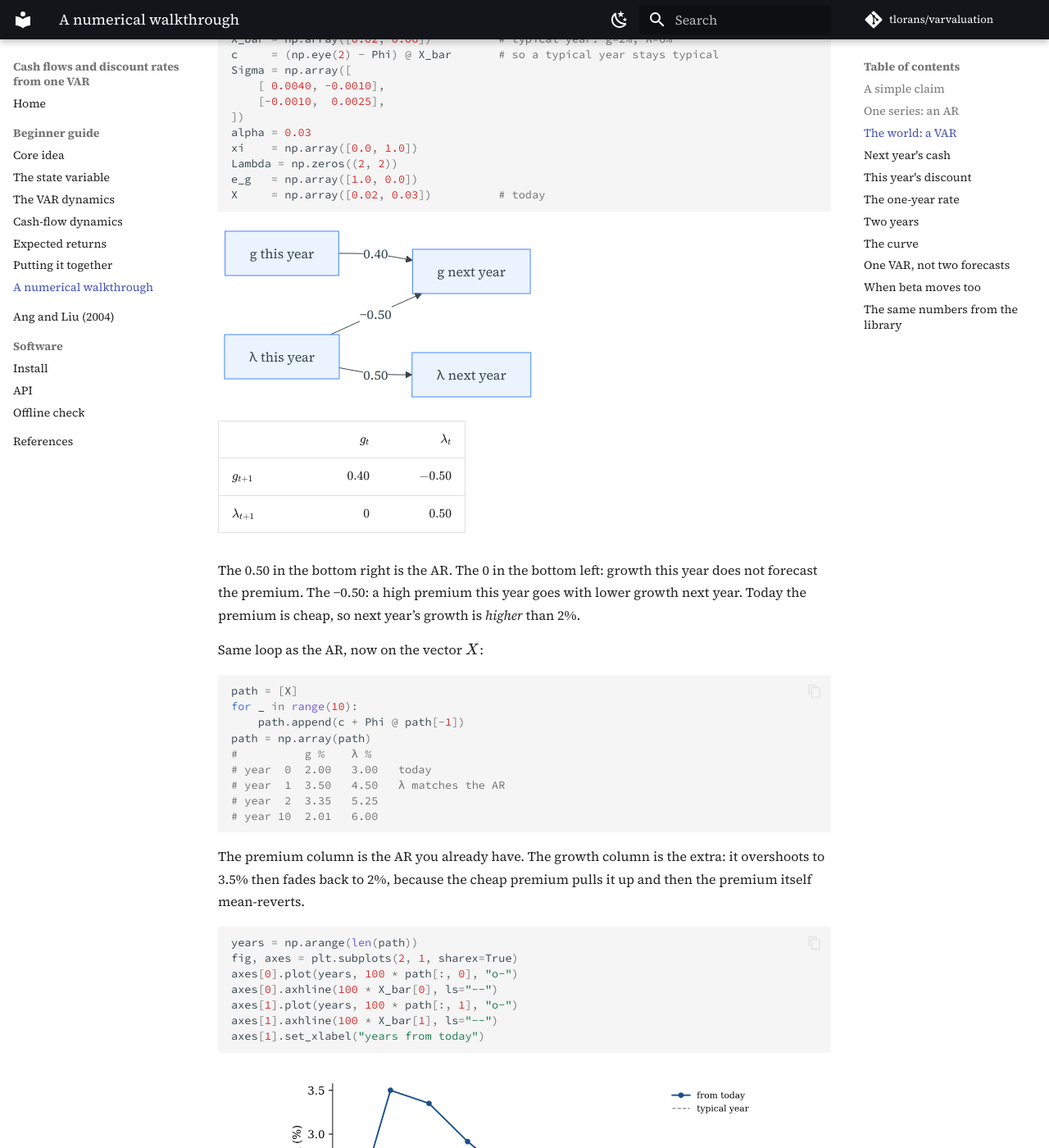
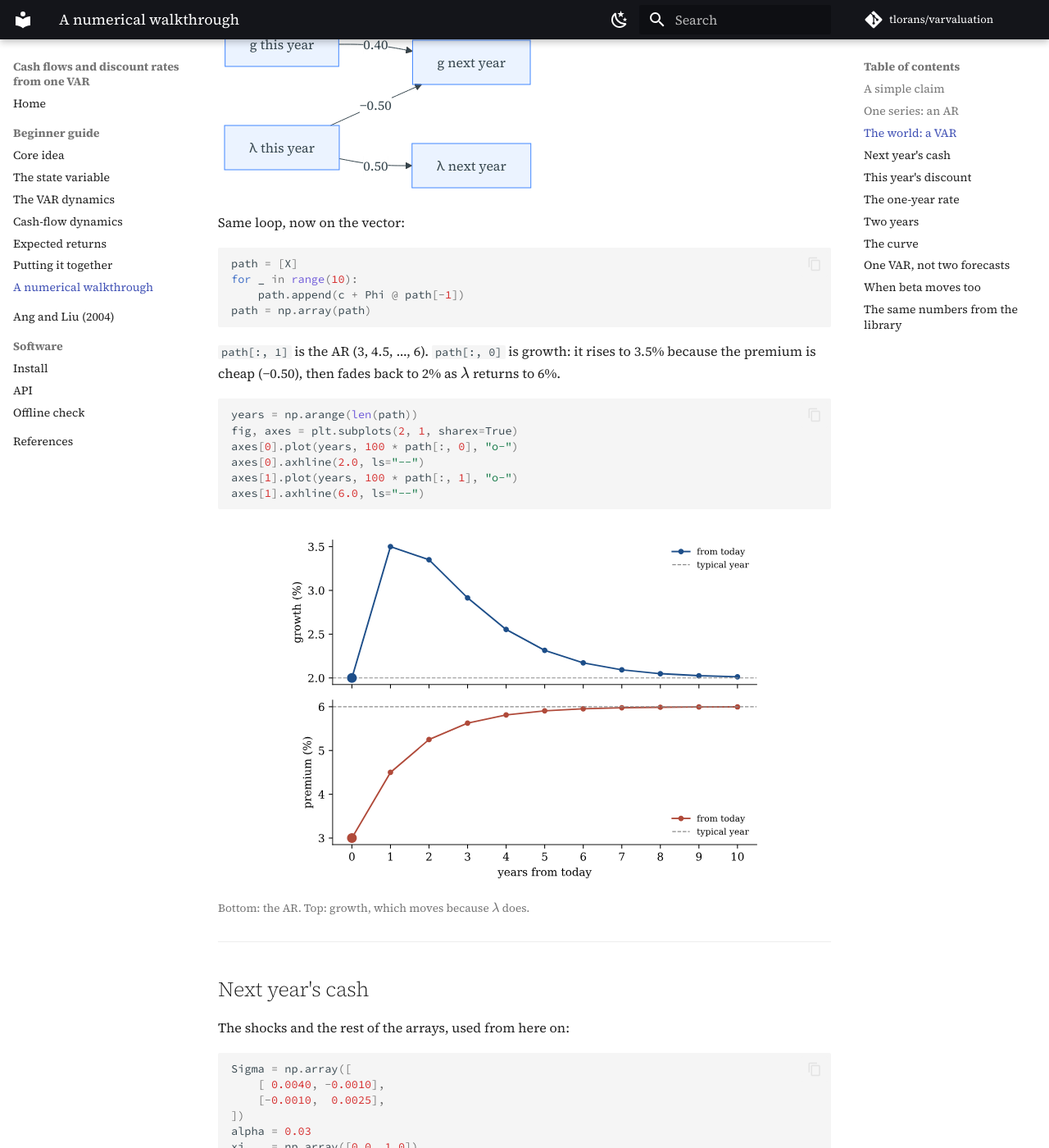
Before and after one commit to tlorans/varvaluation, an MkDocs documentation site: the page built from docs/guide/numerical.md, in a window 1280 px wide and 1400 px high, scrolled down 2178 px. Shown: the whole window at 82% size. Built offline with MkDocs 1.6.1 and Material for MkDocs 9.7.7, drawn with Linux system fonts in a browser that asks for light colours; comment, search, counter and statistics services are not loaded; some of the changed text lies outside the part shown.

Commit message:
docs: keep the VAR as the world X, not a second dump of the AR

````diff
--- a/docs/guide/numerical.md
+++ b/docs/guide/numerical.md
@@ -61,30 +61,18 @@ plt.xlabel("years from today")
 
 ## The world: a VAR
 
-Growth has a next year too, and it depends on the premium. The state of the world is the pair
+Growth has a next year too, and it depends on the premium. The state of the world is the pair \(X_t = (g_t,\lambda_t)\). Two ARs that share lags: a VAR.
 
-$$
-X_t = \begin{pmatrix} g_t \\ \lambda_t \end{pmatrix}.
-$$
-
-Two ARs that share each other’s lag are a vector autoregression (VAR). The second row is the AR you just ran. The first row is new: next year’s growth also sees this year’s premium.
+The second equation is the AR you just ran. The first is new: next year’s growth also sees this year’s premium.
 
 ```python
 Phi = np.array([
-    [ 0.40, -0.50],
-    [ 0.00,  0.50],
+    [ 0.40, -0.50],   # g next year
+    [ 0.00,  0.50],   # λ next year  (the AR)
 ])
-X_bar = np.array([0.02, 0.06])          # typical year: g=2%, λ=6%
-c     = (np.eye(2) - Phi) @ X_bar       # so a typical year stays typical
-Sigma = np.array([
-    [ 0.0040, -0.0010],
-    [-0.0010,  0.0025],
-])
-alpha = 0.03
-xi    = np.array([0.0, 1.0])
-Lambda = np.zeros((2, 2))
-e_g   = np.array([1.0, 0.0])
-X     = np.array([0.02, 0.03])          # today
+X_bar = np.array([0.02, 0.06])
+c     = (np.eye(2) - Phi) @ X_bar
+X     = np.array([0.02, 0.03])
 ```
 
 ```mermaid
@@ -94,45 +82,45 @@ flowchart LR
   lam -->|"−0.50"| g2
 ```
 
-| | \(g_t\) | \(\lambda_t\) |
-|---|---:|---:|
-| \(g_{t+1}\) | \(0.40\) | \(-0.50\) |
-| \(\lambda_{t+1}\) | \(0\) | \(0.50\) |
-
-The 0.50 in the bottom right is the AR. The 0 in the bottom left: growth this year does not forecast the premium. The −0.50: a high premium this year goes with lower growth next year. Today the premium is cheap, so next year’s growth is *higher* than 2%.
-
-Same loop as the AR, now on the vector \(X\):
+Same loop, now on the vector:
 
 ```python
 path = [X]
 for _ in range(10):
     path.append(c + Phi @ path[-1])
 path = np.array(path)
-#          g %    λ %
-# year  0  2.00   3.00   today
-# year  1  3.50   4.50   λ matches the AR
-# year  2  3.35   5.25
-# year 10  2.01   6.00
 ```
 
-The premium column is the AR you already have. The growth column is the extra: it overshoots to 3.5% then fades back to 2%, because the cheap premium pulls it up and then the premium itself mean-reverts.
+`path[:, 1]` is the AR (3, 4.5, …, 6). `path[:, 0]` is growth: it rises to 3.5% because the premium is cheap (−0.50), then fades back to 2% as \(\lambda\) returns to 6%.
 
 ```python
 years = np.arange(len(path))
 fig, axes = plt.subplots(2, 1, sharex=True)
 axes[0].plot(years, 100 * path[:, 0], "o-")
-axes[0].axhline(100 * X_bar[0], ls="--")
+axes[0].axhline(2.0, ls="--")
 axes[1].plot(years, 100 * path[:, 1], "o-")
-axes[1].axhline(100 * X_bar[1], ls="--")
-axes[1].set_xlabel("years from today")
+axes[1].axhline(6.0, ls="--")
 ```
 
 ![Expected growth and premium](../assets/figures/numerical_paths.svg)
-<p class="figure-caption">The world \(X_t\). Bottom panel is the AR. Top panel is growth, which moves because \(\lambda\) does.</p>
+<p class="figure-caption">Bottom: the AR. Top: growth, which moves because \(\lambda\) does.</p>
 
 ---
 
 ## Next year's cash
+
+The shocks and the rest of the arrays, used from here on:
+
+```python
+Sigma = np.array([
+    [ 0.0040, -0.0010],
+    [-0.0010,  0.0025],
+])
+alpha = 0.03
+xi    = np.array([0.0, 1.0])
+Lambda = np.zeros((2, 2))
+e_g   = np.array([1.0, 0.0])
+```
 
 Next year’s cash is this year’s cash, grown by \(g_{t+1}\). You do not know \(g_{t+1}\) yet, but today’s pair gives you its expectation. Because growth is a log and the shock is normal, the expectation of the exponential also picks up a variance term.
 
````
